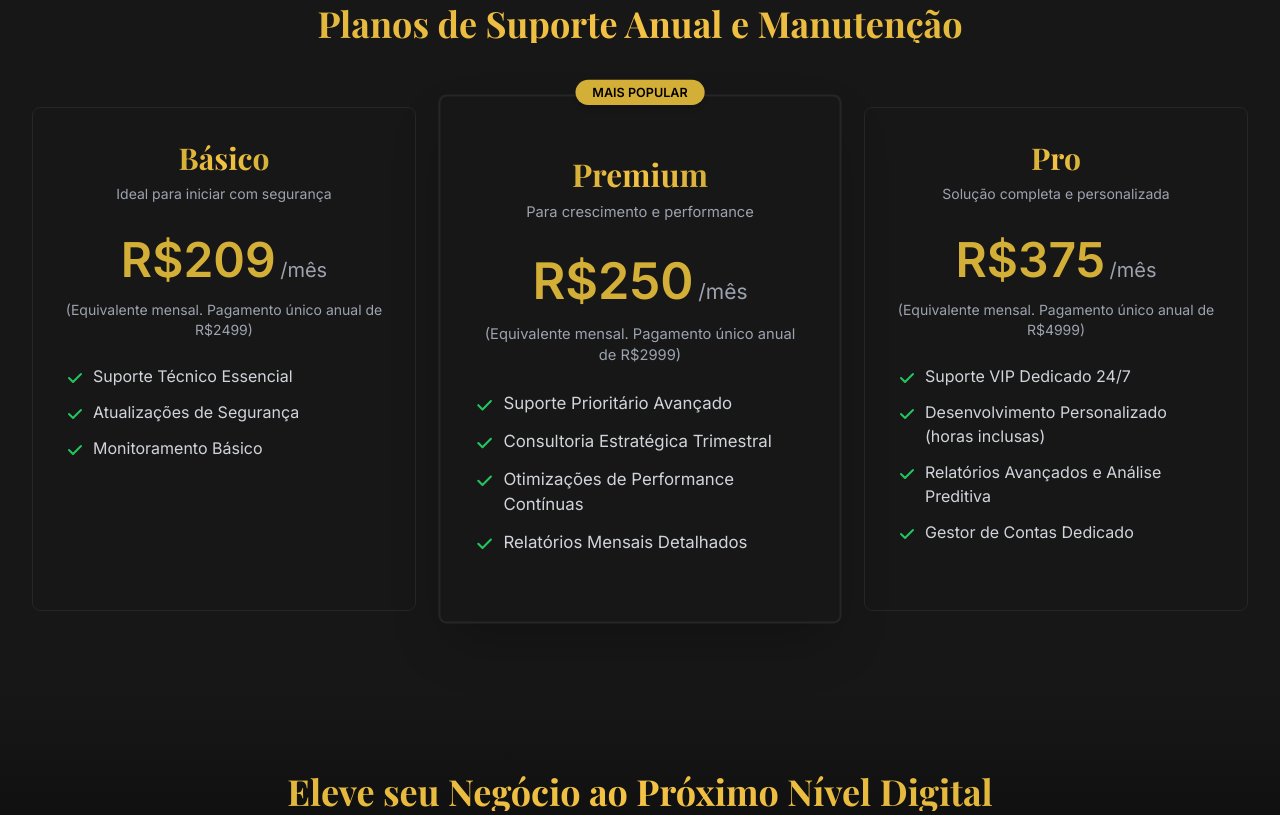
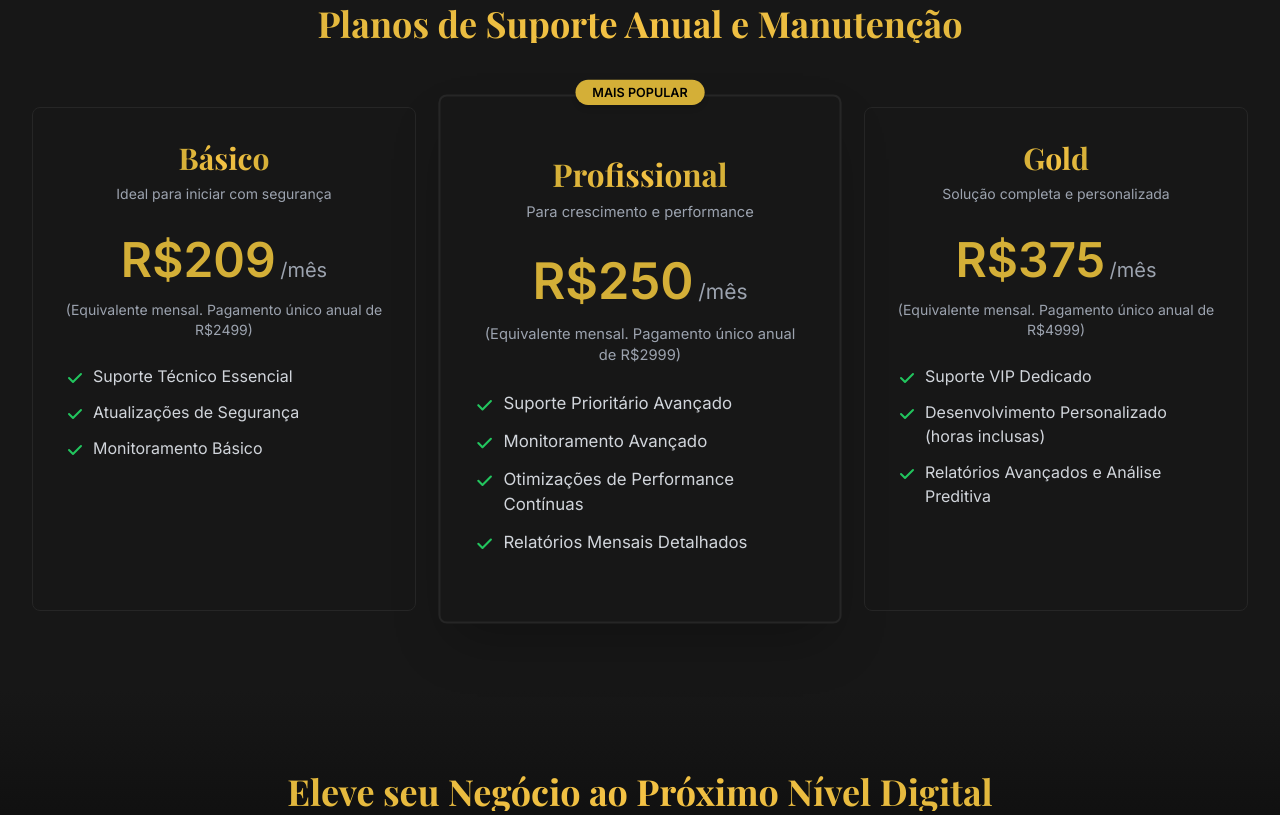
Before and after one commit to C-junior/Quartzo-html, a plain HTML site: page index.html in a window 1280 px wide. Shown: the part 1945-2760 px from the top of the page. Drawn offline with nearby package versions, Linux system fonts and the light colour scheme.

Commit message:
Update pricing plan names and adjust button link for project initiation

```diff
--- a/index.html
+++ b/index.html
@@ -351,7 +351,7 @@
 
                 <div class="custom-card p-8 rounded-lg bg-neutral-900 border border-neutral-800 transition-all duration-300 flex flex-col items-center text-center border-2 border-gold shadow-2xl relative transform md:scale-105">
                     <span class="absolute -top-4 left-1/2 -translate-x-1/2 bg-gold text-black px-4 py-1 text-xs font-semibold rounded-full shadow-md">MAIS POPULAR</span>
-                    <h3 class="font-playfair text-2xl sm:text-3xl font-semibold mt-6 mb-2 text-gradient-gold">Premium</h3>
+                    <h3 class="font-playfair text-2xl sm:text-3xl font-semibold mt-6 mb-2 text-gradient-gold">Profissional</h3>
                     <p class="text-gray-400 mb-4 text-sm">Para crescimento e performance</p>
                     <div class="my-4">
                         <span class="text-4xl sm:text-5xl font-bold text-gold">R$250</span>
@@ -360,14 +360,14 @@
                     <p class="text-gray-400 text-xs sm:text-sm mb-6">(Equivalente mensal. Pagamento único anual de R$2999)</p>
                      <ul class="space-y-3 text-gray-300 mb-8 text-sm sm:text-base text-left w-full px-4 sm:px-0">
                         <li class="flex items-start"><svg class="w-5 h-5 text-green-500 mr-2 flex-shrink-0 mt-1" fill="currentColor" viewBox="0 0 20 20"><path fill-rule="evenodd" d="M16.707 5.293a1 1 0 010 1.414l-8 8a1 1 0 01-1.414 0l-4-4a1 1 0 011.414-1.414L8 12.586l7.293-7.293a1 1 0 011.414 0z" clip-rule="evenodd"/></svg>Suporte Prioritário Avançado</li>
-                        <li class="flex items-start"><svg class="w-5 h-5 text-green-500 mr-2 flex-shrink-0 mt-1" fill="currentColor" viewBox="0 0 20 20"><path fill-rule="evenodd" d="M16.707 5.293a1 1 0 010 1.414l-8 8a1 1 0 01-1.414 0l-4-4a1 1 0 011.414-1.414L8 12.586l7.293-7.293a1 1 0 011.414 0z" clip-rule="evenodd"/></svg>Consultoria Estratégica Trimestral</li>
+                        <li class="flex items-start"><svg class="w-5 h-5 text-green-500 mr-2 flex-shrink-0 mt-1" fill="currentColor" viewBox="0 0 20 20"><path fill-rule="evenodd" d="M16.707 5.293a1 1 0 010 1.414l-8 8a1 1 0 01-1.414 0l-4-4a1 1 0 011.414-1.414L8 12.586l7.293-7.293a1 1 0 011.414 0z" clip-rule="evenodd"/></svg>Monitoramento Avançado</li>
                         <li class="flex items-start"><svg class="w-5 h-5 text-green-500 mr-2 flex-shrink-0 mt-1" fill="currentColor" viewBox="0 0 20 20"><path fill-rule="evenodd" d="M16.707 5.293a1 1 0 010 1.414l-8 8a1 1 0 01-1.414 0l-4-4a1 1 0 011.414-1.414L8 12.586l7.293-7.293a1 1 0 011.414 0z" clip-rule="evenodd"/></svg>Otimizações de Performance Contínuas</li>
                         <li class="flex items-start"><svg class="w-5 h-5 text-green-500 mr-2 flex-shrink-0 mt-1" fill="currentColor" viewBox="0 0 20 20"><path fill-rule="evenodd" d="M16.707 5.293a1 1 0 010 1.414l-8 8a1 1 0 01-1.414 0l-4-4a1 1 0 011.414-1.414L8 12.586l7.293-7.293a1 1 0 011.414 0z" clip-rule="evenodd"/></svg>Relatórios Mensais Detalhados</li>
                     </ul>
                      </div>
 
                 <div class="custom-card p-8 rounded-lg bg-neutral-900 border border-neutral-800 transition-all duration-300 flex flex-col items-center text-center">
-                    <h3 class="font-playfair text-2xl sm:text-3xl font-semibold mb-2 text-gradient-gold">Pro</h3>
+                    <h3 class="font-playfair text-2xl sm:text-3xl font-semibold mb-2 text-gradient-gold">Gold</h3>
                     <p class="text-gray-400 mb-4 text-sm">Solução completa e personalizada</p>
                     <div class="my-4">
                         <span class="text-4xl sm:text-5xl font-bold text-gold">R$375</span>
@@ -375,10 +375,10 @@
                     </div>
                     <p class="text-gray-400 text-xs sm:text-sm mb-6">(Equivalente mensal. Pagamento único anual de R$4999)</p>
                     <ul class="space-y-3 text-gray-300 mb-8 text-sm sm:text-base text-left w-full px-4 sm:px-0">
-                        <li class="flex items-start"><svg class="w-5 h-5 text-green-500 mr-2 flex-shrink-0 mt-1" fill="currentColor" viewBox="0 0 20 20"><path fill-rule="evenodd" d="M16.707 5.293a1 1 0 010 1.414l-8 8a1 1 0 01-1.414 0l-4-4a1 1 0 011.414-1.414L8 12.586l7.293-7.293a1 1 0 011.414 0z" clip-rule="evenodd"/></svg>Suporte VIP Dedicado 24/7</li>
+                        <li class="flex items-start"><svg class="w-5 h-5 text-green-500 mr-2 flex-shrink-0 mt-1" fill="currentColor" viewBox="0 0 20 20"><path fill-rule="evenodd" d="M16.707 5.293a1 1 0 010 1.414l-8 8a1 1 0 01-1.414 0l-4-4a1 1 0 011.414-1.414L8 12.586l7.293-7.293a1 1 0 011.414 0z" clip-rule="evenodd"/></svg>Suporte VIP Dedicado </li>
                         <li class="flex items-start"><svg class="w-5 h-5 text-green-500 mr-2 flex-shrink-0 mt-1" fill="currentColor" viewBox="0 0 20 20"><path fill-rule="evenodd" d="M16.707 5.293a1 1 0 010 1.414l-8 8a1 1 0 01-1.414 0l-4-4a1 1 0 011.414-1.414L8 12.586l7.293-7.293a1 1 0 011.414 0z" clip-rule="evenodd"/></svg>Desenvolvimento Personalizado (horas inclusas)</li>
                         <li class="flex items-start"><svg class="w-5 h-5 text-green-500 mr-2 flex-shrink-0 mt-1" fill="currentColor" viewBox="0 0 20 20"><path fill-rule="evenodd" d="M16.707 5.293a1 1 0 010 1.414l-8 8a1 1 0 01-1.414 0l-4-4a1 1 0 011.414-1.414L8 12.586l7.293-7.293a1 1 0 011.414 0z" clip-rule="evenodd"/></svg>Relatórios Avançados e Análise Preditiva</li>
-                        <li class="flex items-start"><svg class="w-5 h-5 text-green-500 mr-2 flex-shrink-0 mt-1" fill="currentColor" viewBox="0 0 20 20"><path fill-rule="evenodd" d="M16.707 5.293a1 1 0 010 1.414l-8 8a1 1 0 01-1.414 0l-4-4a1 1 0 011.414-1.414L8 12.586l7.293-7.293a1 1 0 011.414 0z" clip-rule="evenodd"/></svg>Gestor de Contas Dedicado</li>
+
                     </ul>
                      </div>
             </div>
@@ -394,7 +394,7 @@
                 Sua expertise em engenharia merece uma presença digital à altura. Invista em uma landing page que converte e impressiona. Vamos construir juntos o seu sucesso online.
             </p>
             <button class="cta-button text-xl px-12 py-5">
-                Iniciar Projeto Agora
+                <a href="https://wa.me/+5563981089718?text=Olá,%20gostaria%20de%20saber%20mais%20sobre%20seus%20produtos"> Iniciar Projeto Agora</a>
             </button>
         </div>
     </section>
```
